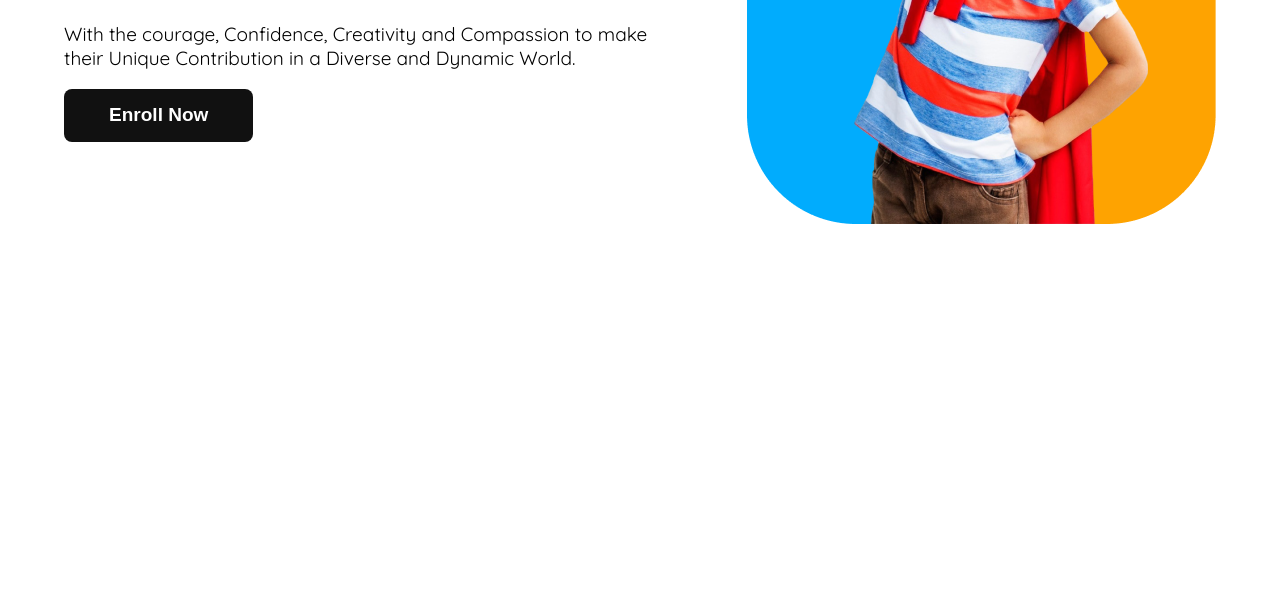
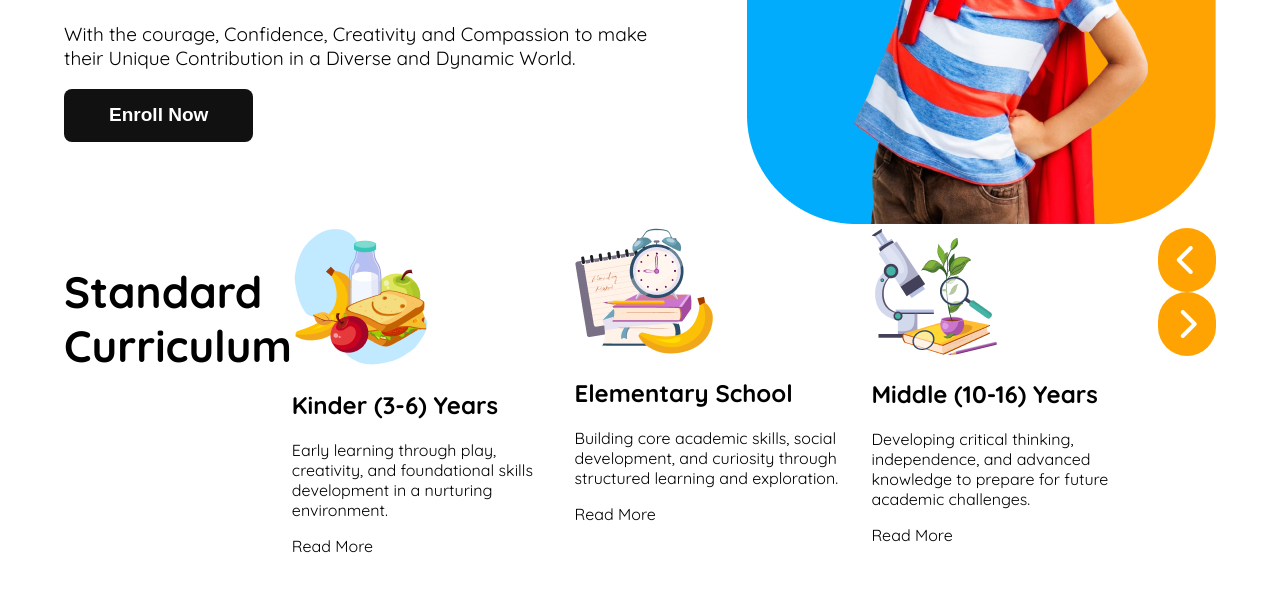
Before and after one commit to baizid20/-Kids-School-Responsive-Website-Assignment-2, a plain HTML site: page index.html in a window 1280 px wide. Shown: the part 484-1076 px from the top of the page. Before the commit the page ends 800 px from the top, so only its background shows below. Drawn offline with Linux system fonts and the light colour scheme.

Commit message:
card section 1 structure complete

```diff
--- a/index.html
+++ b/index.html
@@ -50,6 +50,39 @@
  <!-- banner section ended -->
 </section>
 
+<section class="card-1-container">
+    <!-- standard curriculum card section 1 start -->
+     <div>
+        <h1 class="card-section-1-title">Standard Curriculum</h1>
+     </div>
+     <div class="card-section-1-main-card">
+        <div >
+            <img src="assets/kinder.png" alt="">
+            <h1>Kinder (3-6) Years</h1>
+            <p>Early learning through play, creativity, and foundational skills development in a nurturing environment.<p>
+                <p>Read More</p>
+        </div>
+        <div>
+            <img src="assets/elementary.png" alt="">
+            <h1>Elementary School</h1>
+            <p>Building core academic skills, social development, and curiosity through structured learning and exploration.</p>
+            <p>Read More</p>
+        </div>
+        <div class="">
+            <img src="assets/middle.png" alt="">
+            <h1>Middle (10-16) Years</h1>
+            <p>Developing critical thinking, independence, and advanced knowledge to prepare for future academic challenges.</p>
+            <p>Read More</p>
+        </div>
+     </div>
+     <div class="left-right-icon">
+        <i class="fa-solid fa-chevron-left"></i>
+        <i class="fa-solid fa-chevron-right"></i>
+     </div>
+
+     <!-- standard curriculum card section 1 ended -->
+</section>
+
 
     </main>
     <footer>
--- a/style/color.css
+++ b/style/color.css
@@ -123,8 +123,37 @@ nav a{
 
 }
 
-/* Banner section style start here */
+/* Banner section style ended */
+/* standard curriculum card section 1 style start */
+.card-section-1-title{
+    font-size: 2.74rem;
+    font-weight: bold;
+    line-height: 3.42rem;
 
+}
+.card-1-container{
+    display: flex;
+
+}
+.card-section-1-main-card{
+    display: flex;
+    justify-content: center;
+    gap: 1.4rem;
+}
+.card-1{
+
+}
+.fa-solid{
+    background-color: #FEA301;
+    font-size: 2rem;
+    padding:1rem 1.2rem;
+    border-radius: 2rem;
+    color: white;
+    margin-right: 2%;
+}
+
+
+/* standard curriculum card section 1 ended */
 
 
 
```
